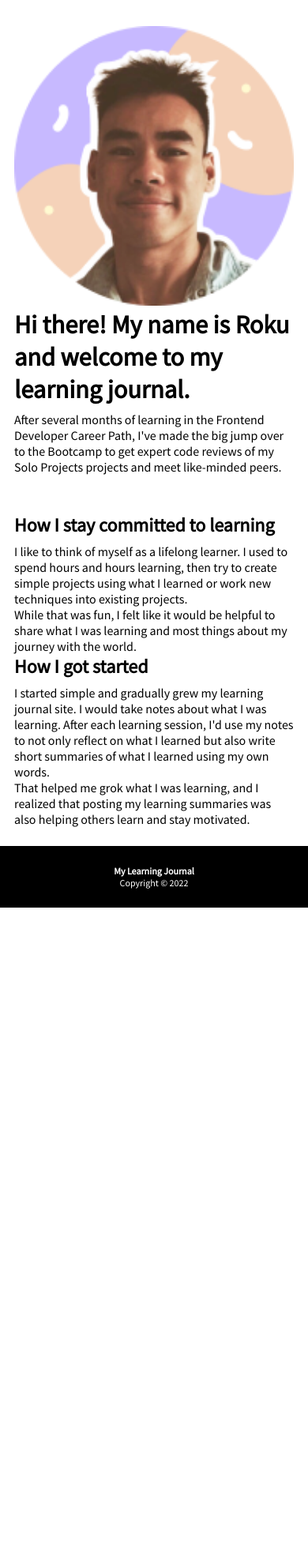
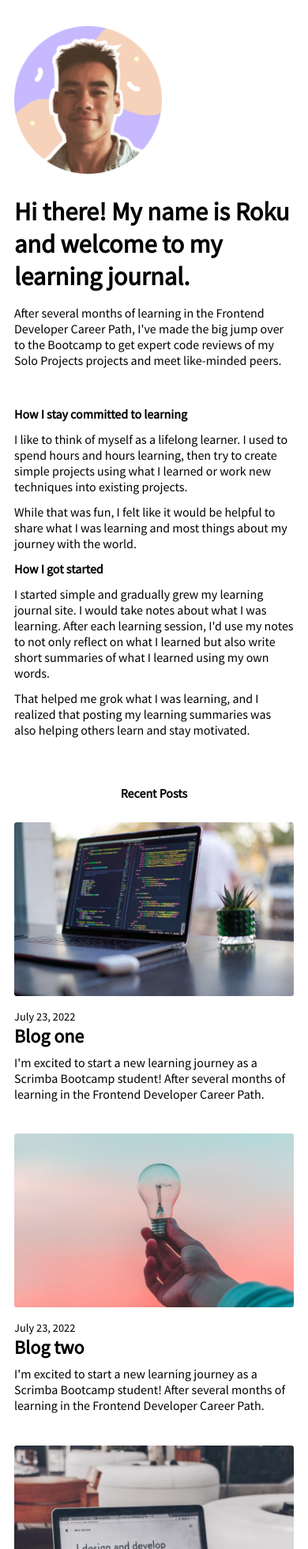
Before and after one commit to varonalearns/solo-project-learning-journal, a plain HTML site: page pages/about.html in a window 390 px wide. Shown: the part 39-2000 px from the top of the page at 79% size. Before the commit the page ends 1188 px from the top, so only its background shows below. Drawn offline with Linux system fonts and the light colour scheme; files whose address does not match are found by name.

Commit message:
Complete mobile-first styles for all blog pages

```diff
--- a/css/styles.css
+++ b/css/styles.css
@@ -24,10 +24,6 @@
     /* typography */
     font-size: 12px;
     font-family: "Source Sans Pro", serif;
-}
-
-.date {
-    margin-bottom: 8px;
 }
 
 h1 {
@@ -70,6 +66,18 @@ button {
     cursor: pointer;
     margin-bottom: 3.4rem;
 }
+
+.date {
+    margin-bottom: 8px;
+}
+
+.recent {
+    display: block;
+    font-weight: bold;
+    font-size: 1.33rem;
+    margin-bottom: 2.25rem;
+}
+
 
 /*---------- Header -----------*/
 header {
@@ -152,6 +160,46 @@ header {
     display: none;
 }
 
+/* ----- blog-page.html ----- */
+
+.blog-hero-section p {
+    margin-bottom: 35px;
+}
+
+.content-section h2 {
+    font-size: 1.33rem;
+    margin-bottom: 1rem;
+}
+
+.content-section p {
+    line-height: 1.25;
+    margin-bottom: 1rem;
+}
+
+/* ----- about.html ----- */
+.intro-section {
+    display: flex;
+    flex-direction: column;
+}
+
+.intro-section img {
+    width: 187px;
+    padding-bottom: 2.25rem;
+}
+.intro-section h1 {
+    margin-bottom: 1.33rem;
+}
+.about-section h2 {
+    font-size: 1.33rem;
+    margin-bottom: 1rem;
+}
+
+.about-section p {
+    line-height: 1.25;
+    margin-bottom: 1rem;
+}
+
+
 /*---------- Footer -----------*/
 footer {
     padding: 2rem 1rem;
--- a/pages/about.html
+++ b/pages/about.html
@@ -43,6 +43,33 @@
                 That helped me grok what I was learning, and I realized that posting my learning summaries was also helping others learn and stay motivated.
             </p>
         </section>
+        <section class="blogs-section">
+            <span class="recent">Recent Posts</span>
+            <article>
+                <img src="/assets/images/article-image-01.png" alt="Computer on desk" class="blog-img">
+                <span class="date">July 23, 2022</span>
+                <h2>Blog one</h2>
+                <p>
+                    I'm excited to start a new learning journey as a Scrimba Bootcamp student! After several months of learning in the Frontend Developer Career Path.
+                </p>
+            </article>
+            <article>
+                <img src="/assets/images/article-image-02.png" alt="Hand holding light bulb" class="blog-img">
+                <span class="date">July 23, 2022</span>
+                <h2>Blog two</h2>
+                <p>
+                    I'm excited to start a new learning journey as a Scrimba Bootcamp student! After several months of learning in the Frontend Developer Career Path.
+                </p>
+            </article>
+            <article>
+                <img src="/assets/images/article-image-03.png" alt="Computer with just text on screen" class="blog-img">
+                <span class="date">July 23, 2022</span>
+                <h2>Blog three</h2>
+                <p>
+                    I'm excited to start a new learning journey as a Scrimba Bootcamp student! After several months of learning in the Frontend Developer Career Path.
+                </p>
+            </article>
+        </section>
     </main>
     <footer>
         <h3>My Learning Journal</h3>
```
Also changed, not shown: pages/blog-page.html (+27 -0 lines).
